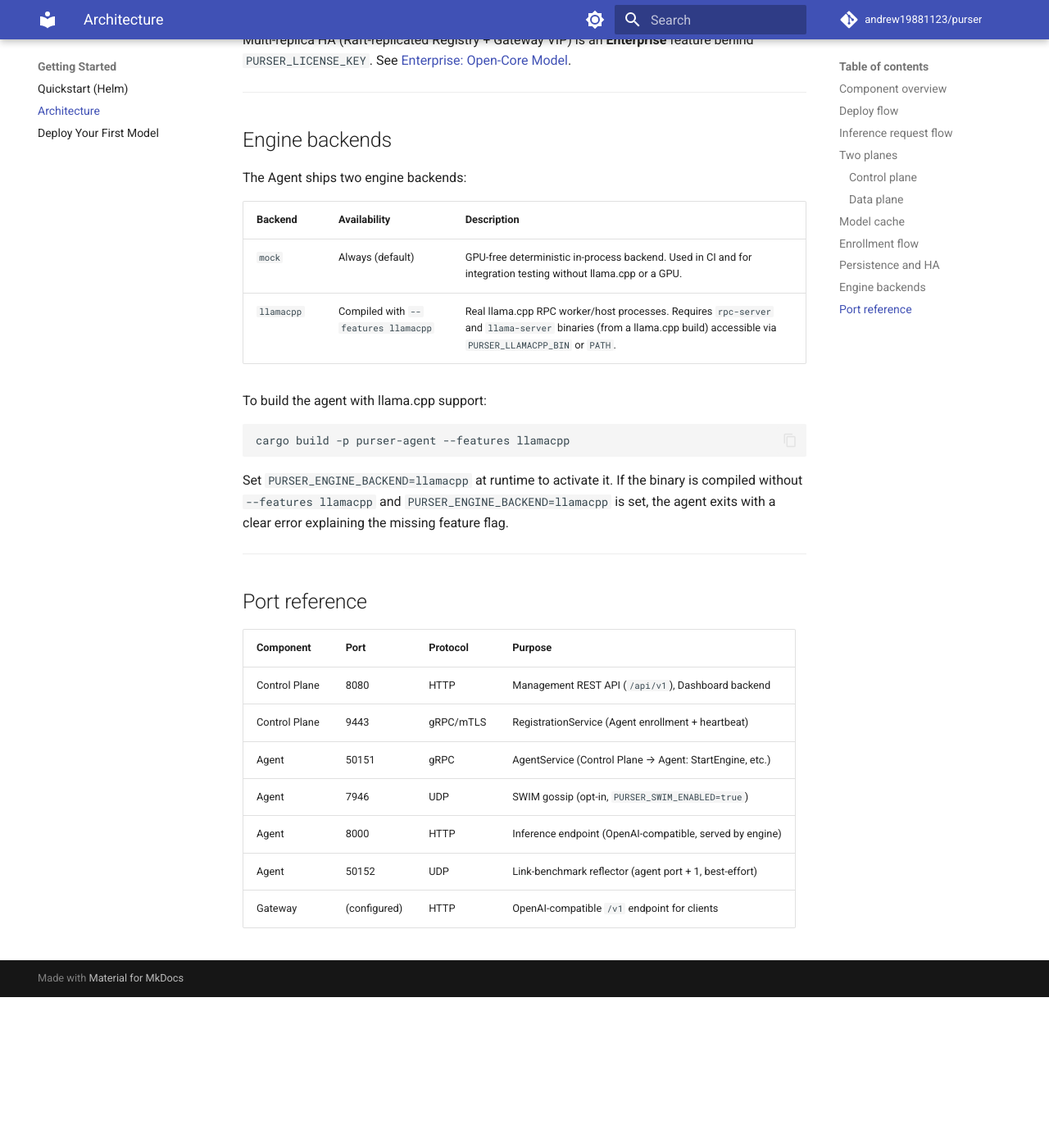
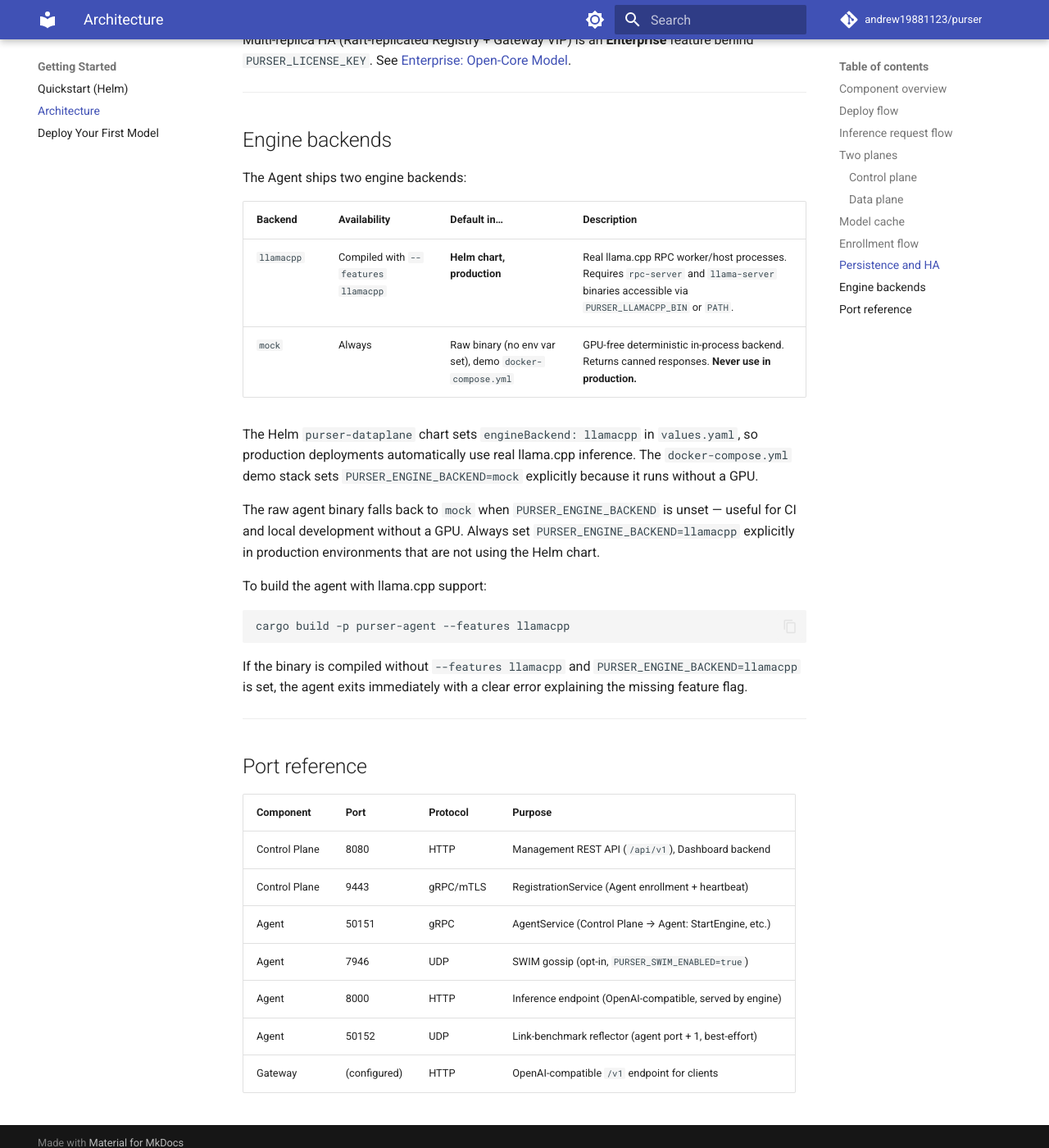
Before and after one commit to andrew19881123/purser, an MkDocs documentation site: the page built from website/docs/getting-started/architecture.md, in a window 1280 px wide and 1400 px high, scrolled down 5068 px. Shown: the whole window at 82% size. Built offline with MkDocs 1.6.1 and Material for MkDocs 9.7.7, drawn with Linux system fonts in a browser that asks for light colours; comment, search, counter and statistics services are not loaded; before the commit the page ends 6284 px from its top, so only the background shows below that.

Commit message:
docs: clarify llamacpp is production default, mock is dev/CI fallback
architecture.md: reorder table (llamacpp first), explain two-default model
quickstart.md: fix misleading 'default engine is mock' wording

Helm purser-dataplane sets engineBackend=llamacpp; docker-compose sets mock
explicitly for demo. Raw binary falls back to mock when env var unset.

Co-Authored-By: Claude <noreply@anthropic.com>

````diff
--- a/website/docs/getting-started/architecture.md
+++ b/website/docs/getting-started/architecture.md
@@ -166,10 +166,14 @@ Multi-replica HA (Raft-replicated Registry + Gateway VIP) is an **Enterprise** f
 
 The Agent ships two engine backends:
 
-| Backend | Availability | Description |
-|---------|-------------|-------------|
-| `mock` | Always (default) | GPU-free deterministic in-process backend. Used in CI and for integration testing without llama.cpp or a GPU. |
-| `llamacpp` | Compiled with `--features llamacpp` | Real llama.cpp RPC worker/host processes. Requires `rpc-server` and `llama-server` binaries (from a llama.cpp build) accessible via `PURSER_LLAMACPP_BIN` or `PATH`. |
+| Backend | Availability | Default in… | Description |
+|---------|-------------|-------------|-------------|
+| `llamacpp` | Compiled with `--features llamacpp` | **Helm chart, production** | Real llama.cpp RPC worker/host processes. Requires `rpc-server` and `llama-server` binaries accessible via `PURSER_LLAMACPP_BIN` or `PATH`. |
+| `mock` | Always | Raw binary (no env var set), demo `docker-compose.yml` | GPU-free deterministic in-process backend. Returns canned responses. **Never use in production.** |
+
+The Helm `purser-dataplane` chart sets `engineBackend: llamacpp` in `values.yaml`, so production deployments automatically use real llama.cpp inference. The `docker-compose.yml` demo stack sets `PURSER_ENGINE_BACKEND=mock` explicitly because it runs without a GPU.
+
+The raw agent binary falls back to `mock` when `PURSER_ENGINE_BACKEND` is unset — useful for CI and local development without a GPU. Always set `PURSER_ENGINE_BACKEND=llamacpp` explicitly in production environments that are not using the Helm chart.
 
 To build the agent with llama.cpp support:
 
@@ -177,7 +181,7 @@ To build the agent with llama.cpp support:
 cargo build -p purser-agent --features llamacpp
 ```
 
-Set `PURSER_ENGINE_BACKEND=llamacpp` at runtime to activate it. If the binary is compiled without `--features llamacpp` and `PURSER_ENGINE_BACKEND=llamacpp` is set, the agent exits with a clear error explaining the missing feature flag.
+If the binary is compiled without `--features llamacpp` and `PURSER_ENGINE_BACKEND=llamacpp` is set, the agent exits immediately with a clear error explaining the missing feature flag.
 
 ---
 
````
Also changed, not shown: website/docs/getting-started/quickstart.md (+1 -1 lines).
